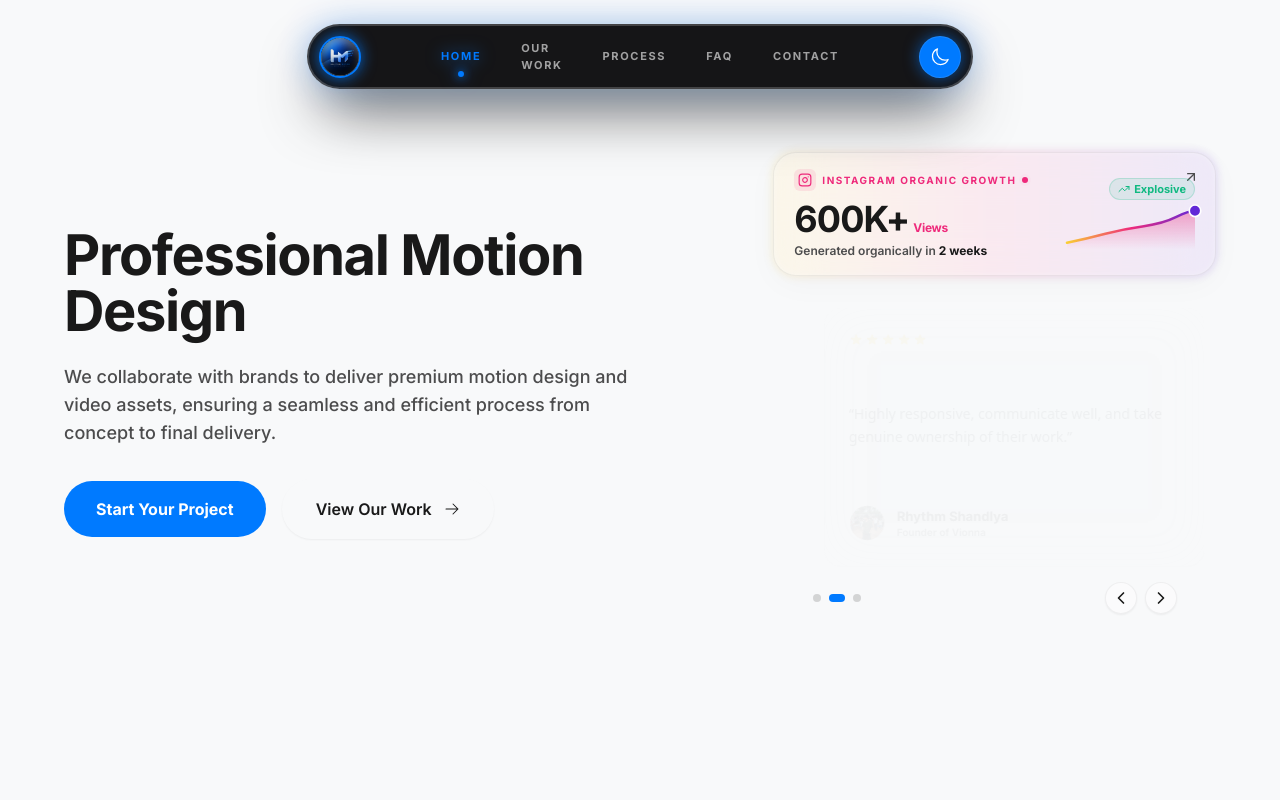
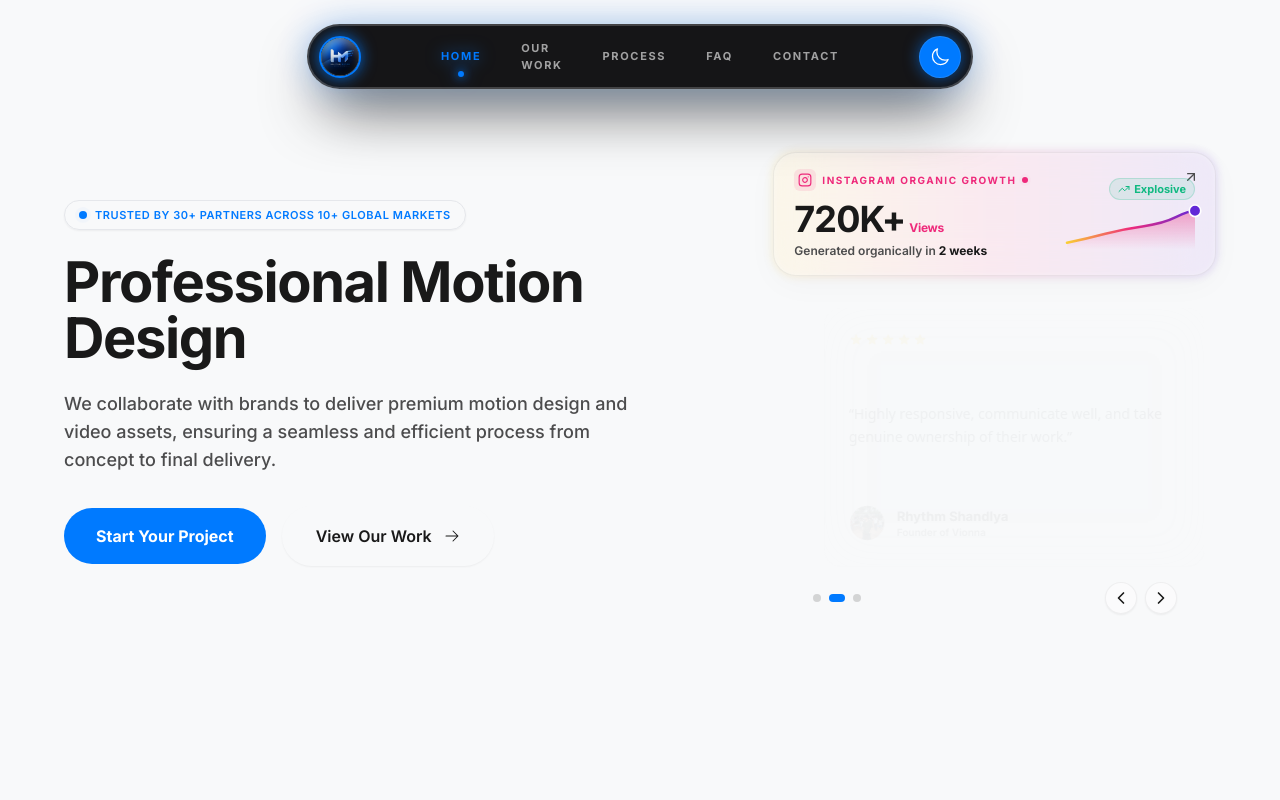
Before and after one commit to BerserkerOP/website, a Next.js app: page / in a window 1280 px wide. Shown: the top 800 px of the page. Built offline with nearby package versions, Linux system fonts and the light colour scheme.

Commit message:
Add trusted partners pill to Hero and change views target to 720K in InstagramMilestone

```diff
--- a/components/Hero.tsx
+++ b/components/Hero.tsx
@@ -142,6 +142,18 @@ export default function Hero() {
 
           {/* Left Column: Headline and CTAs */}
           <div className="lg:col-span-7 flex flex-col items-center lg:items-start text-center lg:text-left gap-6">
+            <motion.div
+              initial={{ opacity: 0, y: 12 }}
+              animate={{ opacity: 1, y: 0 }}
+              transition={{ duration: 0.6, ease: "easeOut" }}
+              className="inline-flex items-center gap-2 px-3.5 py-1.5 rounded-full bg-apple-blue/[0.06] border border-apple-blue/15 shadow-sm text-[11px] font-semibold text-apple-blue tracking-wider uppercase dark:bg-apple-blue/10 dark:border-apple-blue/20"
+            >
+              <span className="flex h-2 w-2 relative">
+                <span className="animate-ping absolute inline-flex h-full w-full rounded-full bg-apple-blue opacity-75"></span>
+                <span className="relative inline-flex rounded-full h-2 w-2 bg-apple-blue"></span>
+              </span>
+              <span>Trusted by 30+ partners across 10+ global markets</span>
+            </motion.div>
 
             <motion.h1
               initial={{ opacity: 0, y: 18 }}
--- a/components/InstagramMilestone.tsx
+++ b/components/InstagramMilestone.tsx
@@ -11,7 +11,7 @@ export default function InstagramMilestone() {
   // Smooth count-up animation for the views metric
   useEffect(() => {
     let start = 0;
-    const end = 600;
+    const end = 720;
     const duration = 1500; // 1.5s
     const startTime = performance.now();
 
```
